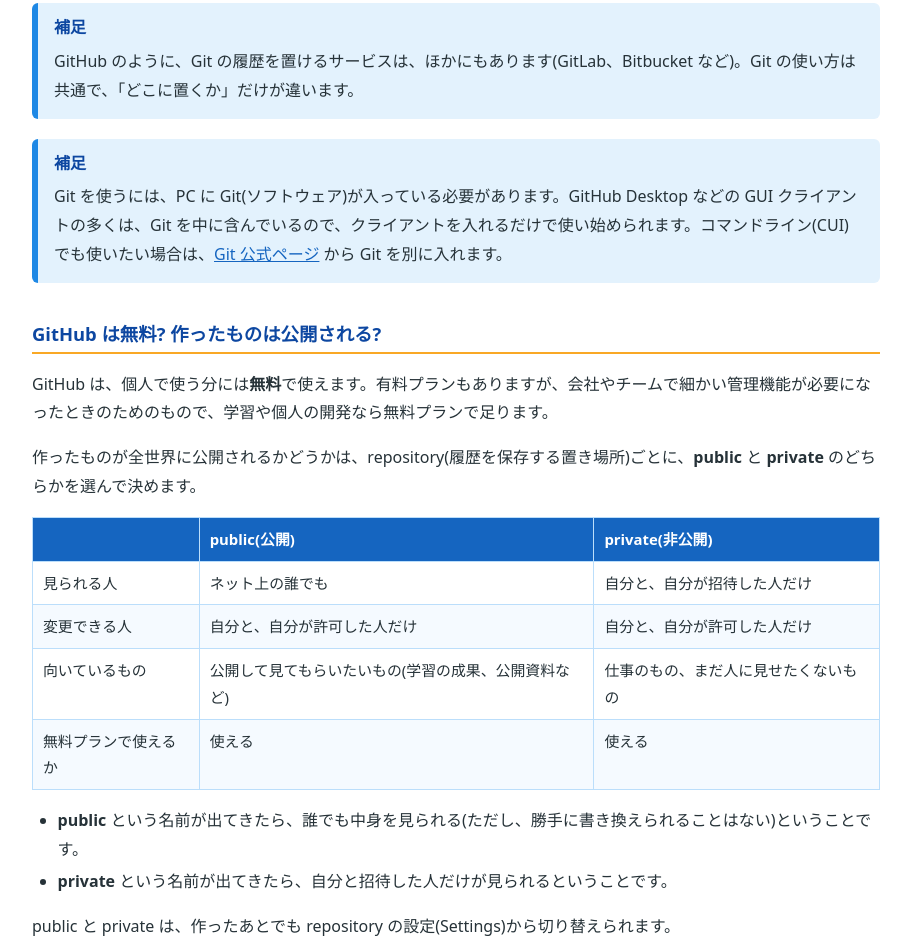
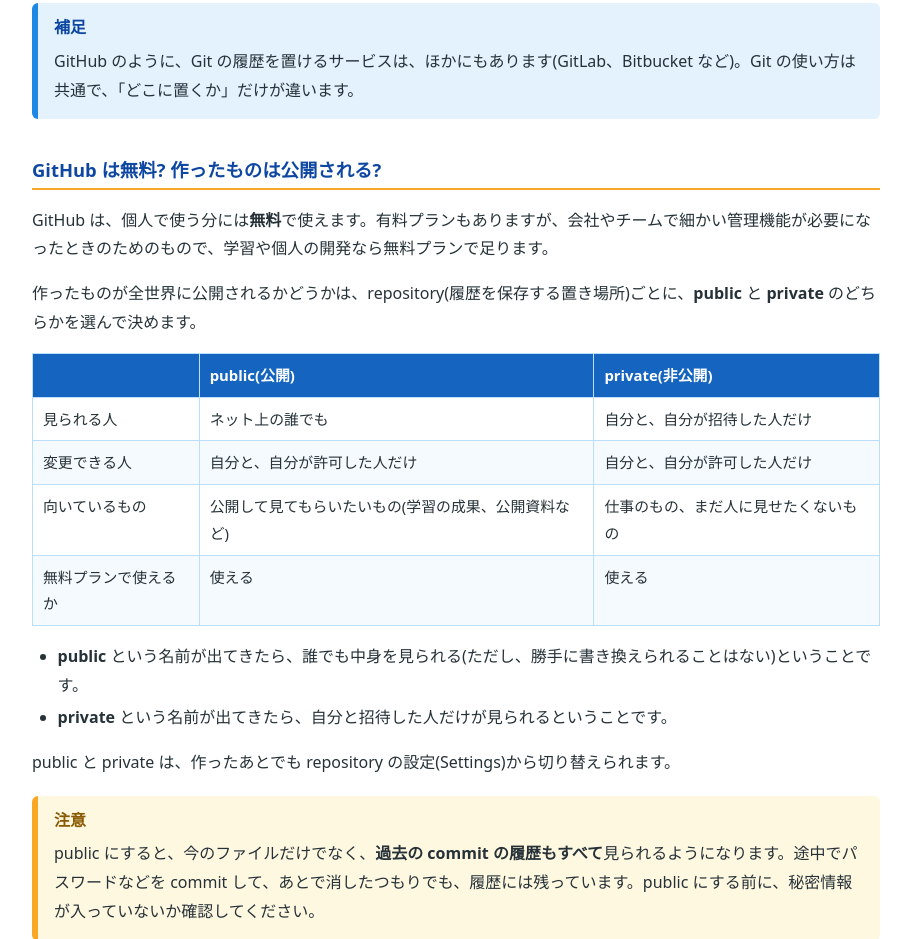
Before and after one commit to kotani002/DocumentRepository, a plain HTML site: page docs/naze-nani-git/index.html in a window 1280 px wide. Shown: the part 1560-2499 px from the top of the page, without its empty margins (184-1095 px from the left). Drawn offline with Linux system fonts and the light colour scheme.

Commit message:
[fix]表記ゆれを修正

```diff
--- a/docs/naze-nani-git/index.html
+++ b/docs/naze-nani-git/index.html
@@ -59,10 +59,6 @@
 <div class="note note-info">
 <p class="note-title">補足</p>
 <p>GitHub のように、Git の履歴を置けるサービスは、ほかにもあります(GitLab、Bitbucket など)。Git の使い方は共通で、「どこに置くか」だけが違います。</p>
-</div>
-<div class="note note-info">
-<p class="note-title">補足</p>
-<p>Git を使うには、PC に Git(ソフトウェア)が入っている必要があります。GitHub Desktop などの GUI クライアントの多くは、Git を中に含んでいるので、クライアントを入れるだけで使い始められます。コマンドライン(CUI)でも使いたい場合は、<a href="https://git-scm.com/">Git 公式ページ</a> から Git を別に入れます。</p>
 </div>
 <h3>GitHub は無料? 作ったものは公開される?</h3>
 <p>GitHub は、個人で使う分には<strong>無料</strong>で使えます。有料プランもありますが、会社やチームで細かい管理機能が必要になったときのためのもので、学習や個人の開発なら無料プランで足ります。</p>
```
